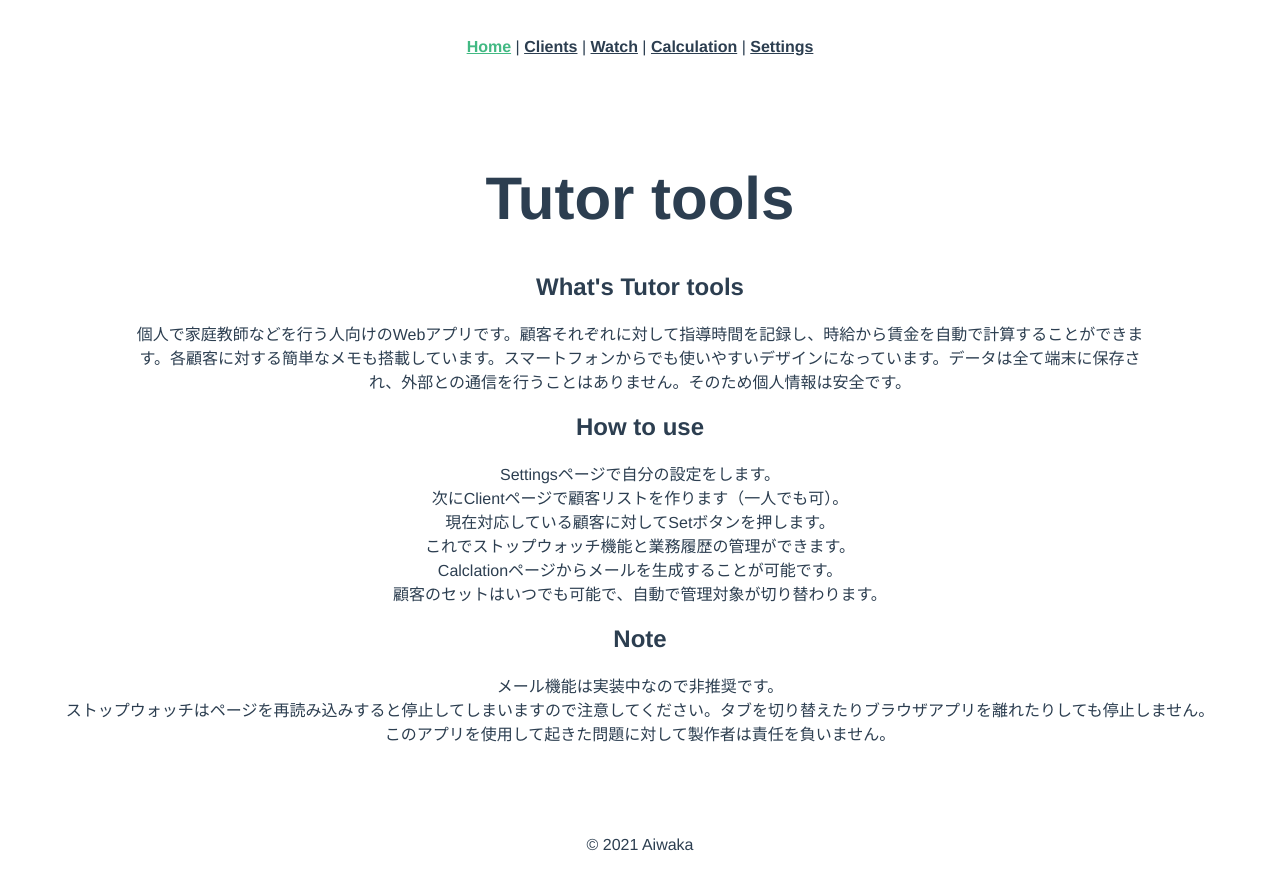
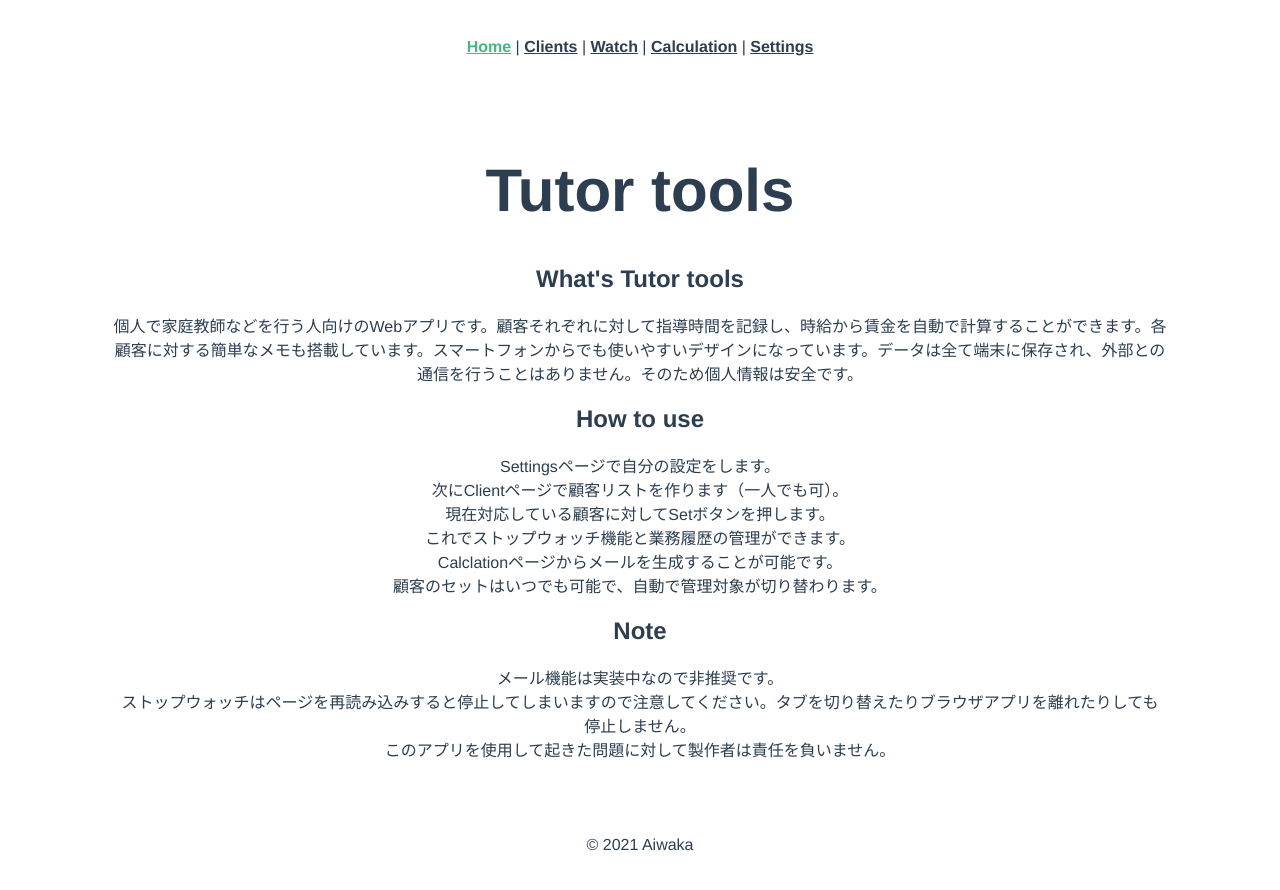
Before and after one commit to aiwaka/tutor_tools, a Vue app: page / in a window 1280 px wide. Shown: the top 890 px of the page. Built offline with nearby package versions, Linux system fonts and the light colour scheme.

Commit message:
add global margin

```diff
--- a/src/App.vue
+++ b/src/App.vue
@@ -71,6 +71,7 @@ button[disabled]:active {
   display: flex;
   flex-direction: column;
   min-height: 100vh;
+  margin: 0 8%;
 }
 footer {
   margin-top: auto;
--- a/src/views/Home.vue
+++ b/src/views/Home.vue
@@ -39,7 +39,7 @@ h1 {
   font-size: 6rem;
 }
 p {
-  margin: .4rem 10%;
+  margin: .4rem inherit;
 }
 ul {
   list-style-type: none;
```
